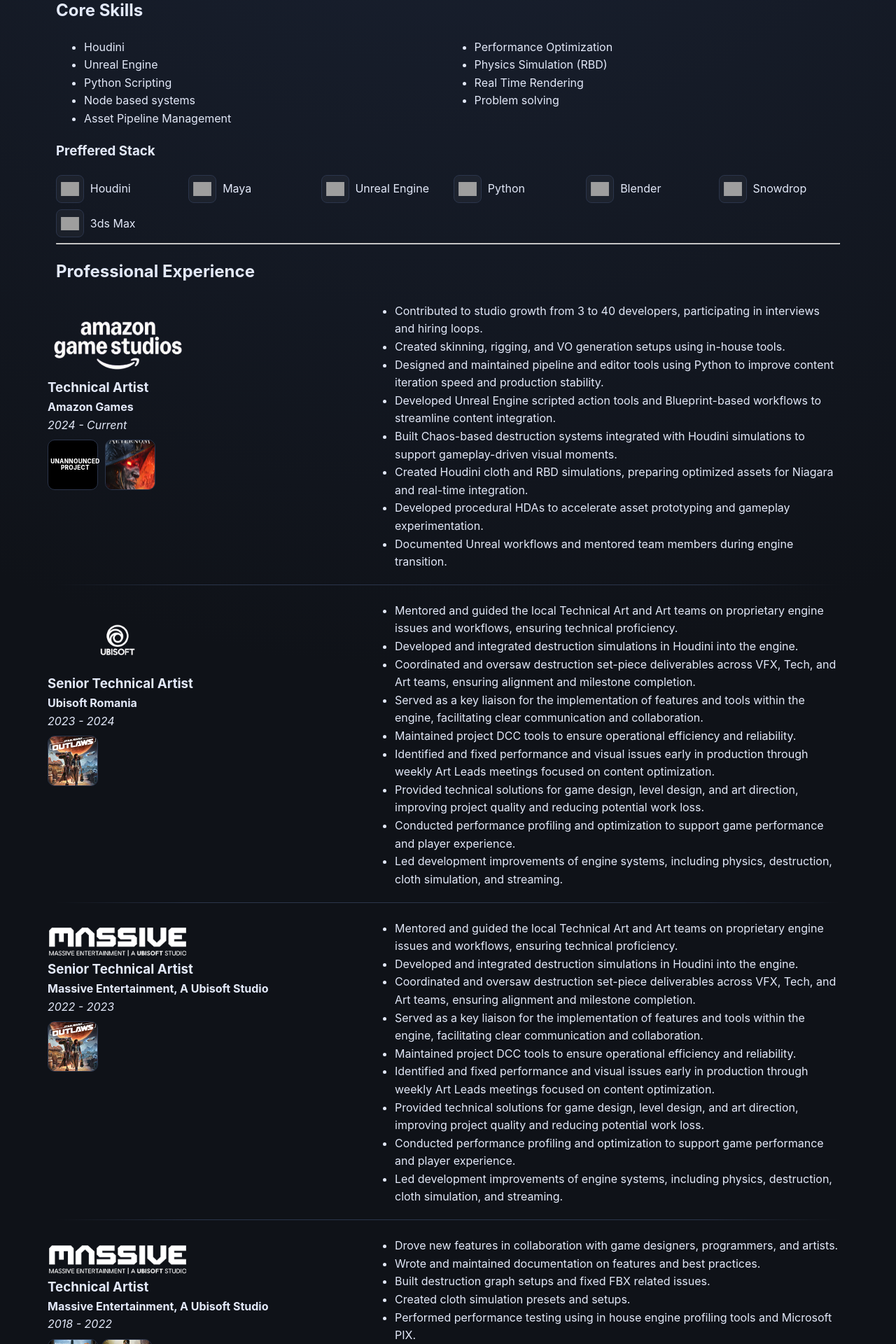
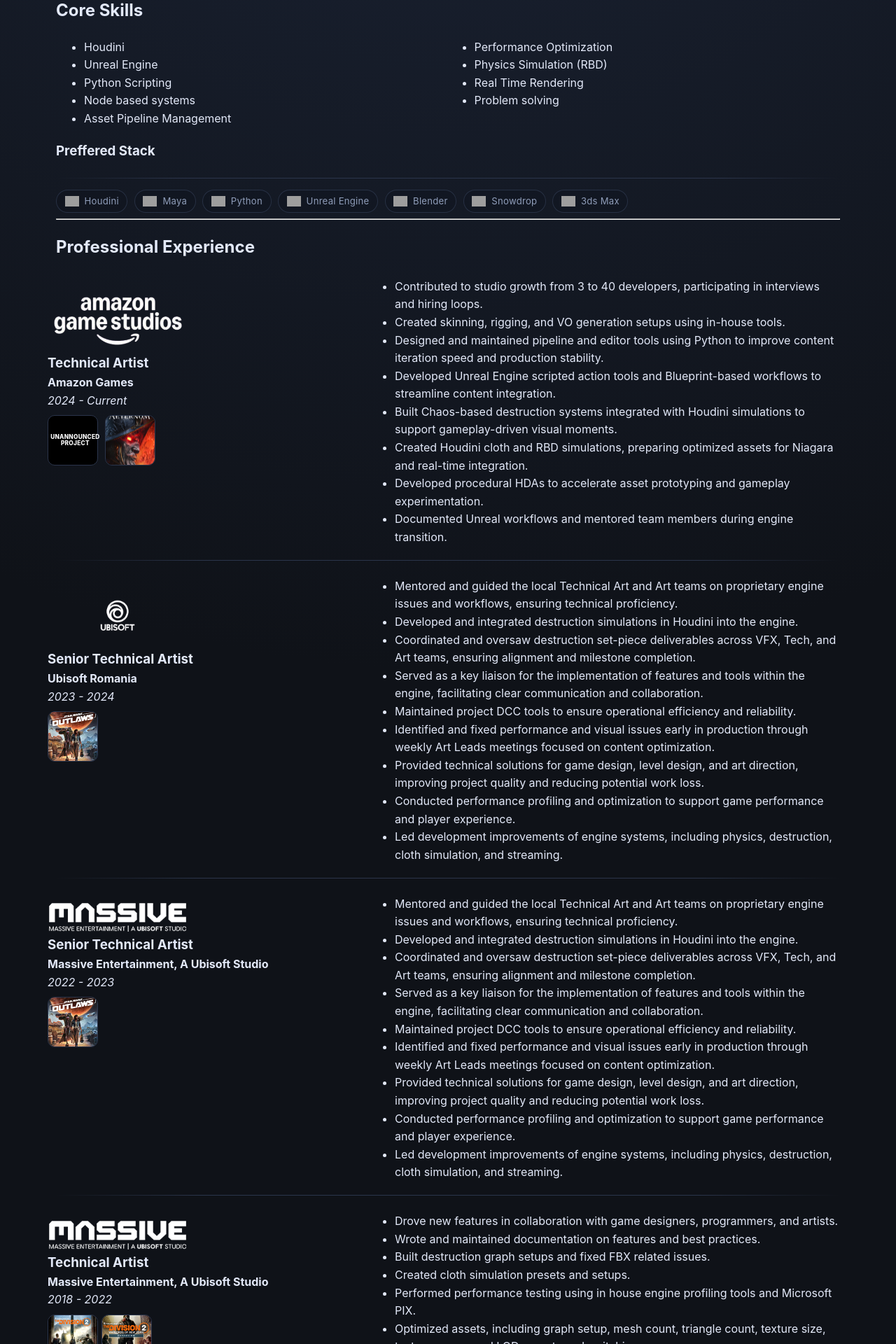
Before and after one commit to ianistor/ian_mywebsite, a Jekyll site: the page built from cv/index.md, in a window 1280 px wide. Shown: the part 650-2570 px from the top of the page at 70% size. Built offline with Jekyll 4.4.1, drawn with Linux system fonts in a browser that asks for light colours; nearby versions of some CDN libraries; grey boxes are pictures that could not be loaded.

Commit message:
Increase preferred stack icon size by ~14%

```diff
--- a/assets/css/style.css
+++ b/assets/css/style.css
@@ -353,6 +353,54 @@
   color: var(--muted);
   font-size: 1.08rem;
   max-width: 62ch;
+}
+
+.hero-stack-divider {
+  border: 0;
+  height: 1px;
+  margin: 1.4rem 0 1rem;
+  background: linear-gradient(90deg, rgba(255, 255, 255, 0), var(--line) 15%, var(--line) 85%, rgba(255, 255, 255, 0));
+}
+
+.stack-label {
+  margin: 1.2rem 0 0.35rem;
+  color: var(--accent);
+  text-transform: uppercase;
+  letter-spacing: 0.12em;
+  font-size: 0.74rem;
+  font-weight: 700;
+}
+
+.hero-stack-list {
+  list-style: none;
+  margin: 0;
+  padding: 0;
+  display: flex;
+  flex-wrap: wrap;
+  gap: 0.6rem;
+}
+
+.hero-stack-list li {
+  display: inline-flex;
+  align-items: center;
+  gap: 0.5rem;
+  padding: 0.34rem 0.72rem;
+  border-radius: 999px;
+  font-size: 0.82rem;
+  letter-spacing: 0.02em;
+  color: var(--muted);
+  border: 1px solid color-mix(in srgb, var(--line) 85%, transparent);
+  background: color-mix(in srgb, var(--surface-glass) 90%, #05070d 10%);
+}
+
+.hero-stack-icon {
+  width: 1.25rem;
+  height: 1.25rem;
+  object-fit: contain;
+}
+
+.cv-preferred-stack {
+  margin-top: 0.85rem;
 }
 
 .eyebrow {
--- a/cv/index.md
+++ b/cv/index.md
@@ -60,14 +60,15 @@
 
 ### Preffered Stack
 
-<ul class="cv-stack-icons" aria-label="Preffered Stack">
-  <li><img src="https://cdn.simpleicons.org/houdini/FF4713" alt="" class="cv-stack-icon-img" loading="lazy" decoding="async"><span>Houdini</span></li>
-  <li><img src="https://cdn.simpleicons.org/autodeskmaya/37A5CC" alt="" class="cv-stack-icon-img" loading="lazy" decoding="async"><span>Maya</span></li>
-  <li><img src="https://cdn.simpleicons.org/unrealengine/FFFFFF" alt="" class="cv-stack-icon-img" loading="lazy" decoding="async"><span>Unreal Engine</span></li>
-  <li><img src="https://cdn.simpleicons.org/python/3776AB" alt="" class="cv-stack-icon-img" loading="lazy" decoding="async"><span>Python</span></li>
-  <li><img src="https://cdn.simpleicons.org/blender/F5792A" alt="" class="cv-stack-icon-img" loading="lazy" decoding="async"><span>Blender</span></li>
-  <li><img src="https://static.wikia.nocookie.net/logopedia/images/4/40/Snowdrop-2016.png/revision/latest?cb=20250728162817" alt="" class="cv-stack-icon-img" loading="lazy" decoding="async"><span>Snowdrop</span></li>
-  <li><img src="https://images.seeklogo.com/logo-png/48/2/3ds-max-logo-png_seeklogo-482396.png" alt="" class="cv-stack-icon-img" loading="lazy" decoding="async"><span>3ds Max</span></li>
+<hr class="hero-stack-divider">
+<ul class="hero-stack-list cv-preferred-stack" aria-label="Preffered Stack">
+  <li><img src="https://cdn.simpleicons.org/houdini/FF4713" alt="" class="hero-stack-icon" loading="lazy" decoding="async"><span>Houdini</span></li>
+  <li><img src="https://cdn.simpleicons.org/autodeskmaya/37A5CC" alt="" class="hero-stack-icon" loading="lazy" decoding="async"><span>Maya</span></li>
+  <li><img src="https://cdn.simpleicons.org/python/3776AB" alt="" class="hero-stack-icon" loading="lazy" decoding="async"><span>Python</span></li>
+  <li><img src="https://cdn.simpleicons.org/unrealengine/FFFFFF" alt="" class="hero-stack-icon" loading="lazy" decoding="async"><span>Unreal Engine</span></li>
+  <li><img src="https://cdn.simpleicons.org/blender/F5792A" alt="" class="hero-stack-icon" loading="lazy" decoding="async"><span>Blender</span></li>
+  <li><img src="https://static.wikia.nocookie.net/logopedia/images/4/40/Snowdrop-2016.png/revision/latest?cb=20250728162817" alt="" class="hero-stack-icon" loading="lazy" decoding="async"><span>Snowdrop</span></li>
+  <li><img src="https://images.seeklogo.com/logo-png/48/2/3ds-max-logo-png_seeklogo-482396.png" alt="" class="hero-stack-icon" loading="lazy" decoding="async"><span>3ds Max</span></li>
 </ul>
 
 ---
```
Also changed, not shown: index.md (+11 -0 lines).
